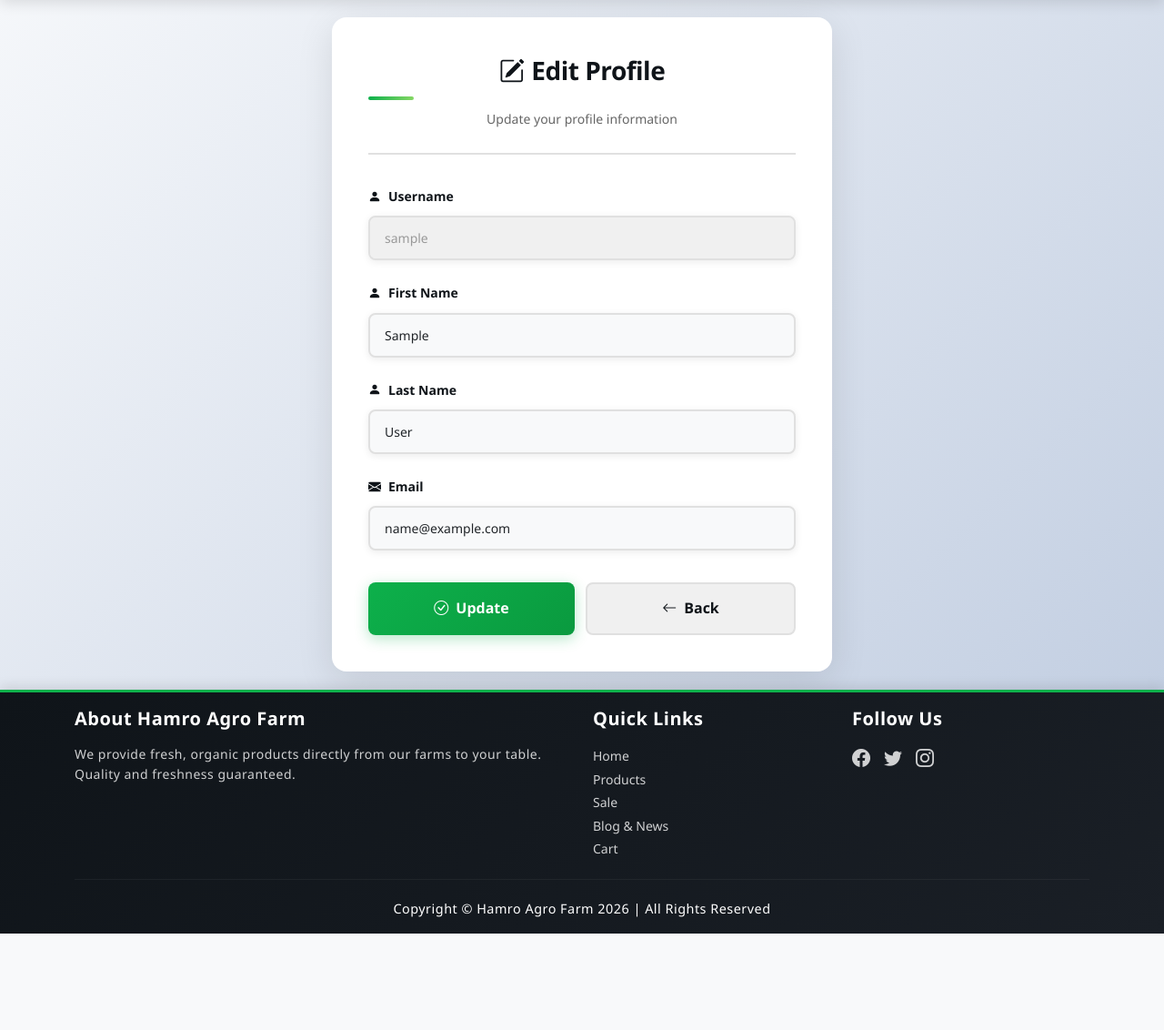
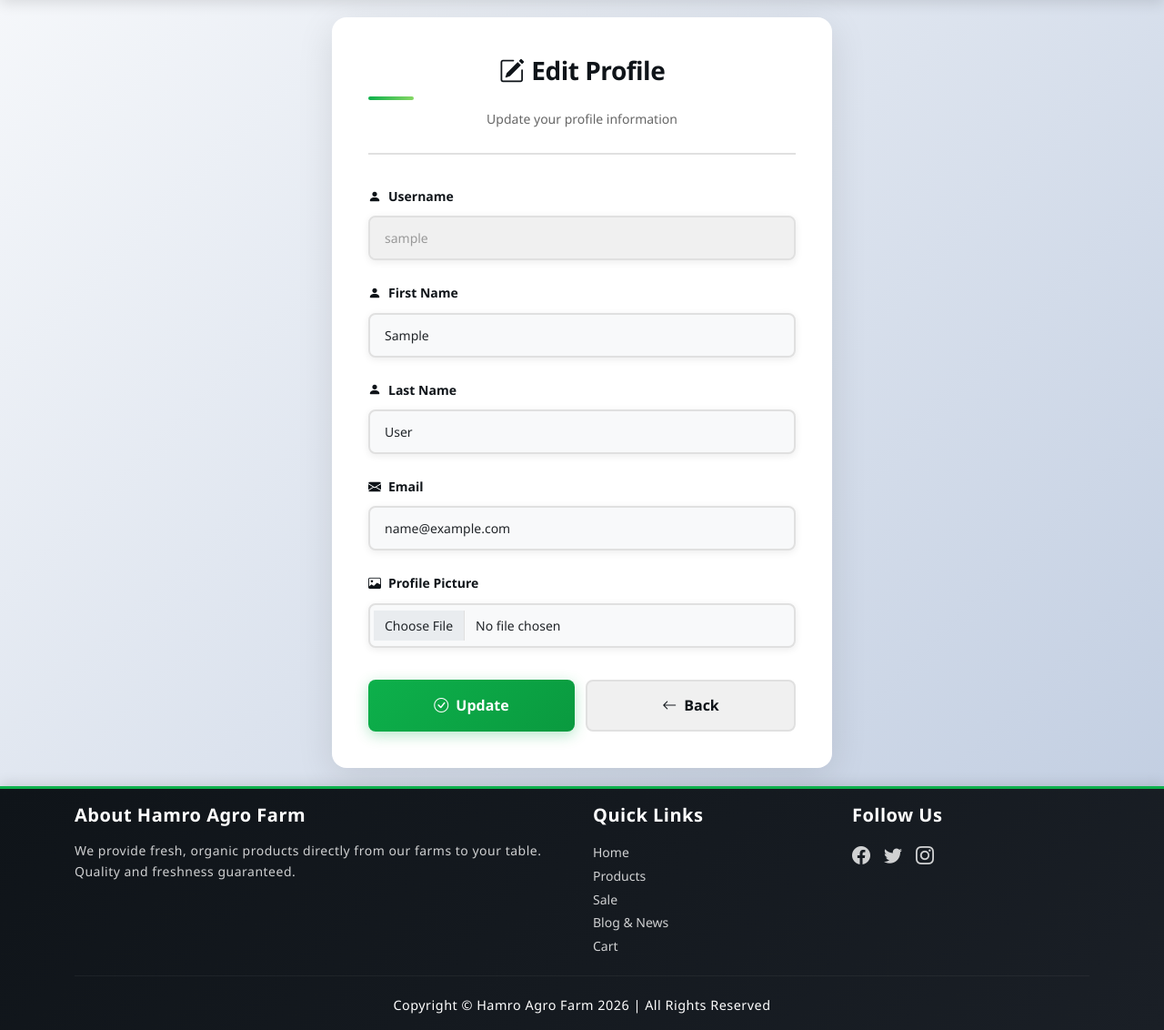
Before and after one commit to ghimiresaroj09/Final-Year-Project, a Django app: page /user/edit_profile in a window 1280 px wide. Shown: the part 77-1209 px from the top of the page at 91% size. Before the commit the page ends 1103 px from the top, so only its background shows below. Run offline with Django 5.2, Linux system fonts and the light colour scheme; the visitor is signed in with stand-in values (Sample User, id 1); data that the repository does not hold is empty; some libraries are stand-ins or nearby versions.

Commit message:
Add profile_picture field to Profile model
This migration introduces a new ImageField named 'profile_picture' to the Profile model, allowing users to upload their profile pictures. The field is optional, as it can be left blank or set to null. This change enhances user profiles by enabling personalized images.

```diff
--- a/templates/navbar.html
+++ b/templates/navbar.html
@@ -99,7 +99,11 @@
             data-bs-toggle="dropdown"
             aria-expanded="false"
           >
-            <i class="fa-solid fa-user fa-lg"></i>
+            {% if user.profile.profile_picture %}
+              <img src="{{ user.profile.profile_picture.url }}" alt="avatar" class="nav-avatar" style="width:36px;height:36px;object-fit:cover;border-radius:50%;"/>
+            {% else %}
+              <i class="fa-solid fa-user fa-lg"></i>
+            {% endif %}
           </a>
           <ul class="dropdown-menu dropdown-menu-end bg-custom" aria-labelledby="userDropdown">
             <li>
--- a/user/admin.py
+++ b/user/admin.py
@@ -44,7 +44,7 @@ class UserAdmin(BaseUserAdmin):
 
 # ProfileAdmin for Profile model
 class ProfileAdmin(admin.ModelAdmin):
-    list_display = ('user', 'phone', 'address','old_cart')
+    list_display = ('user', 'phone', 'address', 'profile_picture', 'old_cart')
     search_fields = ('user__username', 'phone')
     list_per_page = 10
     readonly_fields = ('old_cart',)
--- a/user/models.py
+++ b/user/models.py
@@ -7,6 +7,7 @@ class Profile(models.Model):
     user=models.OneToOneField(User,on_delete=models.CASCADE)
     phone= models.CharField(max_length=15,blank=True)
     address= models.CharField(max_length=200, blank=True)
+    profile_picture = models.ImageField(upload_to='profile_pictures/', blank=True, null=True)
     date_modified= models.DateTimeField(User,auto_now=True)
     old_cart= models.CharField(max_length=200,null=True, blank=True)
 
--- a/user/templates/edit_profile.html
+++ b/user/templates/edit_profile.html
@@ -144,7 +144,7 @@
       <p>Update your profile information</p>
     </div>
 
-    <form method="POST" action="{% url 'edit_profile' %}">
+    <form method="POST" action="{% url 'edit_profile' %}" enctype="multipart/form-data">
       {% csrf_token %}
 
       <div class="form-group">
@@ -167,6 +167,14 @@
         <input type="text" class="form-control" id="email" name="email" required value="{{ user.email }}"/>
       </div>
 
+      <div class="form-group">
+        <label for="profile_picture" class="form-label"><i class="bi bi-image me-2"></i>Profile Picture</label>
+        <input type="file" class="form-control" id="profile_picture" name="profile_picture" accept="image/*"/>
+        {% if user.profile.profile_picture %}
+        <small style="color: #666; margin-top: 5px; display: block;">Current: <img src="{{ user.profile.profile_picture.url }}" style="height: 40px; border-radius: 4px; margin-top: 5px;"/></small>
+        {% endif %}
+      </div>
+
       <div class="form-actions">
         <button type="submit" class="btn-submit"><i class="bi bi-check-circle me-2"></i>Update</button>
         <a href="{% url 'view_profile' %}" class="btn-back"><i class="bi bi-arrow-left me-2"></i>Back</a>
--- a/user/templates/profile.html
+++ b/user/templates/profile.html
@@ -164,7 +164,11 @@
   <div class="profile-card">
     <div class="profile-header">
       <div class="profile-avatar">
-        <i class="bi bi-person-fill"></i>
+        {% if user.profile.profile_picture %}
+          <img src="{{ user.profile.profile_picture.url }}" style="width: 100%; height: 100%; object-fit: cover; border-radius: 50%;"/>
+        {% else %}
+          <i class="bi bi-person-fill"></i>
+        {% endif %}
       </div>
         <h1 class="profile-title">
           {% if user.first_name or user.last_name %}
--- a/user/views.py
+++ b/user/views.py
@@ -153,6 +153,15 @@ def edit_profile(request):
         user.last_name= request.POST.get('last_name')
         user.email= request.POST.get('email')
         user.save()
+        # Handle profile picture upload
+        try:
+            profile = Profile.objects.get(user=user)
+        except Profile.DoesNotExist:
+            profile = Profile(user=user)
+
+        if 'profile_picture' in request.FILES:
+            profile.profile_picture = request.FILES['profile_picture']
+            profile.save()
         messages.success(request,("Your profile have been updated successfully!!!"))
         return redirect('view_profile')
     return render(request, 'edit_profile.html', {'user': user})
```
Also changed, not shown: media/profile_pictures/_𝖡𝗈𝖺_𝖧𝖺𝗇𝖼𝗈𝖼𝗄_𝗂𝖼𝗈𝗇.jpg (added), user/migrations/0004_profile_profile_picture.py (added).
